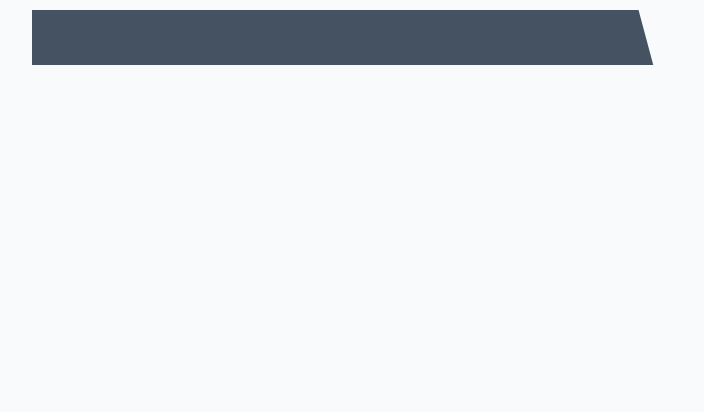
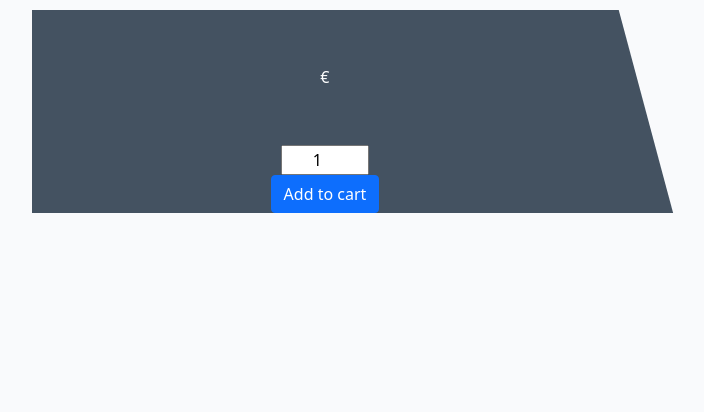
Before and after one commit to Wings30306/webshop-mvp, a Django app: template shop/templates/shop/item_detail.html in a window 1280 px wide. Shown: the part 60-472 px from the top of the page, without its empty margins (50-754 px from the left). Run offline with Django 5.2, Linux system fonts and the light colour scheme; the template is opened without the code that fills it, so the values that code supplies are empty.

Commit message:
Add amount form to detail page

```diff
--- a/shop/templates/shop/item_detail.html
+++ b/shop/templates/shop/item_detail.html
@@ -6,9 +6,14 @@
     <div class="container">
         <div class="row g-0">
             <div class="col-md-6 masthead-text">
-                <!-- Item title goes in these h1 tags -->
+                <!-- Item name goes in these h1 tags -->
                 <h1 class="item-title">{{ item.item_name }}</h1>
                 <p class="item-title">{{ item.description | safe }}</p>
+                <p class="item-title text-center">€ {{ item.price|floatformat:2 }}</p>
+                <form action="" class="item-title text-center">
+                    <input type="number" name="amount" id="amount" step="1" min="1" max="10" value="1" class="text-center"><br>
+                    <input type="submit" value="Add to cart" class="btn btn-primary">
+                </form>
             </div>
             <div class="d-none d-md-block col-md-6 masthead-image">
                 <img src="{{ item.featured_image.url }}" class="scale" alt="{{ item.item_name }}">
```
